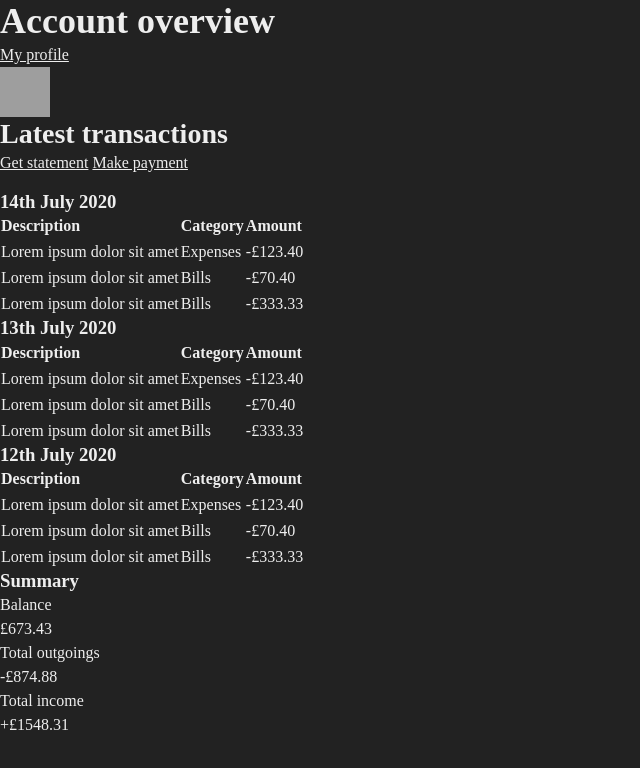
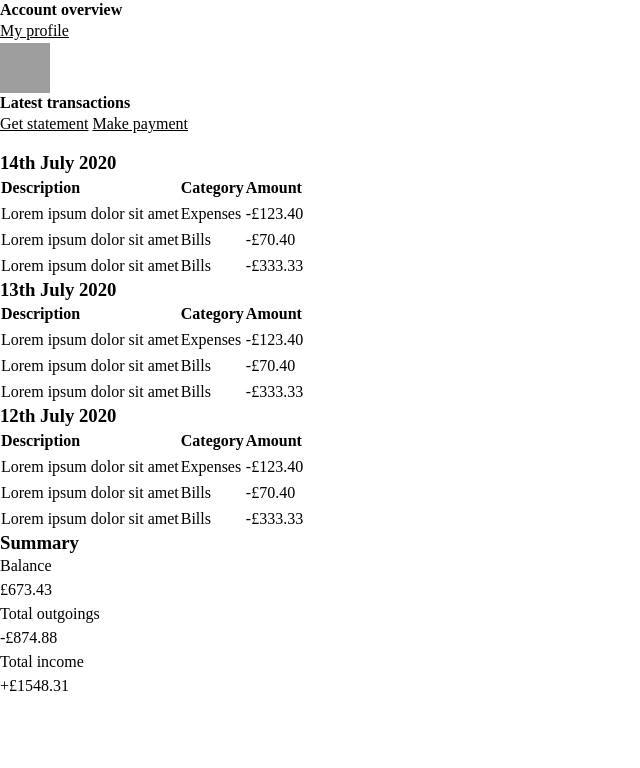
Before and after one commit to SinisaVukmirovic/CUBE-CSS-Methodology, a plain HTML site: page index.html in a window 1280 px wide. Shown: the whole page, without its empty margins (0-640 px from the left). Drawn offline with Linux system fonts and the light colour scheme; grey boxes are pictures that could not be loaded.

Commit message:
Not sure where this is going...

```diff
--- /dev/null
+++ b/css/config.css
@@ -0,0 +1,25 @@
+:root {
+/* =========== COLOURS =========== */
+    --color-primary: #231651;
+    --color-secondary: #ff8484;
+    --color-secondary-shade: #ff5151;
+    --color-tertiary: #2c988c;
+    --color-tertiary-glare: #d6fff6;
+    --color-quaternary: #2374ab;
+    --color-light: #fafafa;
+    --color-light-shade: #eeeeee;
+    --color-grey: #c4c4c4;
+
+/* =========== SPACING =========== */
+    --size-300: 0.8rem;
+    --size-400: 1rem;
+    --size-500: 1.33rem;
+    --size-600: 1.77rem;
+    --size-700: 2.4rem;
+
+    --breakpoints-md: 48em;
+
+/* ============ FONTS ============ */
+    --weight-medium: 500;
+    --weight-bold: 700;
+}
--- a/css/global.css
+++ b/css/global.css
@@ -1,22 +1,5 @@
-:root {
-    /* COLORS */
-    --primary: #231651;
-    --secondary: #ff8484;
-    --secondary-shade: #ff5151;
-    --tertiary: #2c988c;
-    --tertiary-glare: #d6fff6;
-    --quaternary: #2374ab;
-    --light: #fafafa;
-    --light-shade: #eeeeee;
-    --grey: #c4c4c4;
-
-    /* FONT SIZE */
-    --text-300: .8rem;
-    --text-400: 1rem;
-    --text-500: 1.25rem;
-    --text-600: 1.75rem;
-    --text-700: 2.25rem;
-}
+@import './config.css';
+@import './reset.css';
 
 /* Global CSS starts */
 body {
@@ -39,11 +22,6 @@ h2 {
     font-size: var(--text-600);
 }
 
-/* h3 {
-    font-size: var(--text-400);
-    color: var(--secondary);
-} */
-
 a {
     color: currentColor;
 }
@@ -60,3 +38,8 @@ th {
     outline: 2px dotted;
     outline-offset: 0.25rem;
 }
+
+@import './utilities/wrapper.css';
+@import './utilities/flow.css';
+@import './utilities/visually-hidden.css';
+@import './utilities/radius.css';
--- a/css/reset.css
+++ b/css/reset.css
@@ -39,8 +39,6 @@ body {
   min-height: 100vh;
   text-rendering: optimizeSpeed;
   line-height: 1.5;
-  background-color: #222;
-  color: #eee;
 }
 
 /* Remove list styles on ul, ol elements with a class attribute */
--- a/css/style.css
+++ b/css/style.css
@@ -1,10 +1 @@
-@import './reset.css';
 @import './global.css';
-
-:root {
-    --bg-clr: #222;
-    --text-clr: #ddd;
-    --theme-clr: crimson;
-    --pill-clr-1: teal;
-    --pill-clr-2: royalblue;
-}
--- /dev/null
+++ b/css/utilities/flow.css
@@ -0,0 +1,5 @@
+/* Next up is flow. This is a super tiny utility that adds margin to child sibling elements, using a lobotomised owl selector. This means that we get tonnes of flexibility, because any element will be affected (unless they are display: inline) and we don’t have to add daft CSS that targets last children to remove spacing. */
+.flow > * + * {
+    margin-top: var(--flow-space, 1rem);
+}
+/* We first look for a --flow-space Custom Property and if that’s defined, it gets used. By default, using a fallback, we tell each child element to space itself 1rem from its sibling. The great thing about using a Custom Property is that we can control spacing in context without touching this utility again. Those Custom Properties are affected by the cascade too. */
--- /dev/null
+++ b/css/utilities/radius.css
@@ -0,0 +1,5 @@
+/* Last up in these utilities is radius. This one isn’t technically a compositional rule, but while we’re in here, we might as well add it.
+If there was ever a single-purpose utility, it would be this one!*/
+.radius {
+    border-radius: 0.5rem;
+}
--- /dev/null
+++ b/css/utilities/visually-hidden.css
@@ -0,0 +1,12 @@
+/* This utility does what it says on the tin: it visually hides stuff. Using this utility instead of using display: none means that screen reader users can still access the content. In our project, this mainly affects the table headers. */
+.visually-hidden {
+    border: 0;
+    clip: rect(0 0 0 0);
+    height: auto;
+    margin: 0;
+    overflow: hidden;
+    padding: 0;
+    position: absolute;
+    width: 1px;
+    white-space: nowrap;
+}
--- /dev/null
+++ b/css/utilities/wrapper.css
@@ -0,0 +1,7 @@
+/* The wrapper gives us a consistent max-width container with a bit of gutter. This is destined to be a utility because remember: a utility does one job and does it well. */
+.wrapper {
+    max-width: 75rem;
+    margin-left: auto;
+    margin-right: auto;
+    padding: 0 var(--size-500);
+}
```
